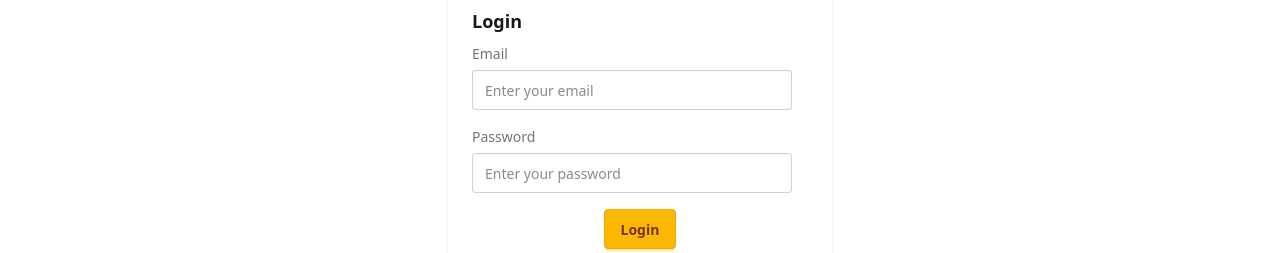
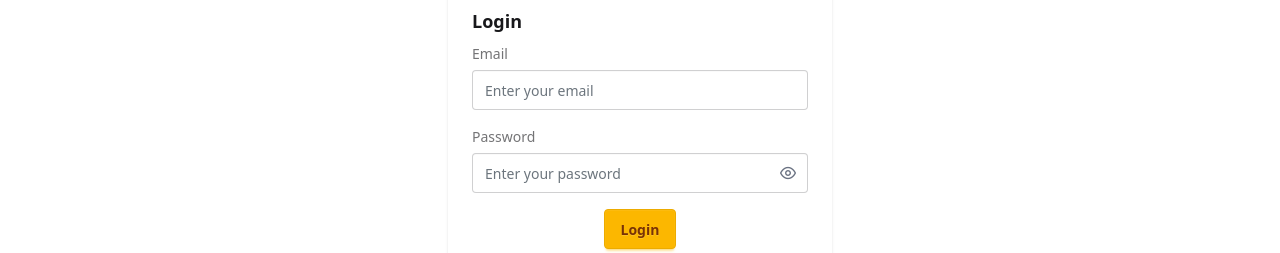
Before and after one commit to comodo-18/devgram-ui, a React app: page /login in a window 1280 px wide. Shown: the part 255-508 px from the top of the page. Built offline with nearby package versions, Linux system fonts and the light colour scheme; no server answers; the HTML template or start-up script is replaced by a standard one.

Commit message:
Added eye icon to show/hide password

```diff
--- a/package.json
+++ b/package.json
@@ -14,6 +14,7 @@
     "@tailwindcss/vite": "^4.1.5",
     "axios": "^1.9.0",
     "framer-motion": "^12.10.5",
+    "primeicons": "^7.0.0",
     "primereact": "^10.9.5",
     "react": "^19.0.0",
     "react-dom": "^19.0.0",
--- a/src/components/Login.jsx
+++ b/src/components/Login.jsx
@@ -7,6 +7,9 @@ import { useNavigate } from "react-router-dom";
 import { BASE_URL } from "../utils/constant";
 import { motion } from "framer-motion";
 import AnimatedWrapper from "./AnimatedWrapper";
+import "primereact/resources/themes/saga-blue/theme.css"; // PrimeReact theme
+import "primereact/resources/primereact.min.css"; // PrimeReact core CSS
+import "primeicons/primeicons.css"; // PrimeIcons CSS
 
 const Login = () => {
   const [email, setEmail] = useState("");
@@ -16,6 +19,7 @@ const Login = () => {
   const [isLoginForm, setIsLoginForm] = useState(true); // State to toggle between login and signup forms
   const [error, setError] = useState(null);
   const [errorKey, setErrorKey] = useState(0); // State to trigger animation
+  const [showPassword, setShowPassword] = useState(false);
   const dispatch = useDispatch();
   const navigate = useNavigate();
 
@@ -90,7 +94,7 @@ const Login = () => {
                   <input
                     type="text"
                     placeholder="Enter your First Name"
-                    className="input input-bordered"
+                    className="input input-bordered w-full"
                     onChange={handFirstNameChange}
                     value={firstName}
                   />
@@ -102,7 +106,7 @@ const Login = () => {
                   <input
                     type="test"
                     placeholder="Enter your Last Name"
-                    className="input input-bordered"
+                    className="input input-bordered w-full"
                     onChange={handLastNameChange}
                     value={lastName}
                   />
@@ -116,7 +120,7 @@ const Login = () => {
               <input
                 type="email"
                 placeholder="Enter your email"
-                className="input input-bordered"
+                className="input input-bordered w-full"
                 onChange={handEmailChange}
                 value={email}
               />
@@ -125,13 +129,26 @@ const Login = () => {
               <label className="label">
                 <span className="label-text mb-1.5">Password</span>
               </label>
-              <input
-                type="password"
-                placeholder="Enter your password"
-                className="input input-bordered"
-                onChange={handlePasswordChange}
-                value={password}
-              />
+              <div className="relative">
+                <input
+                  type={showPassword ? "text" : "password"} // Toggle input type
+                  placeholder="Enter your password"
+                  className="input input-bordered w-full pr-12" // Add padding to match other fields and leave space for the icon
+                  onChange={handlePasswordChange}
+                  value={password}
+                />
+                <button
+                  type="button"
+                  className="absolute inset-y-0 right-3 flex items-center z-10" // Properly position the icon
+                  onClick={() => setShowPassword((prev) => !prev)} // Toggle visibility
+                >
+                  <i
+                    className={`pi ${
+                      showPassword ? "pi-eye-slash" : "pi-eye"
+                    } text-gray-500 cursor-pointer`}
+                  />
+                </button>
+              </div>
             </div>
             {error && (
               <motion.div
```
Also changed, not shown: 1 other file (tests, documents, lock files or other folders).
